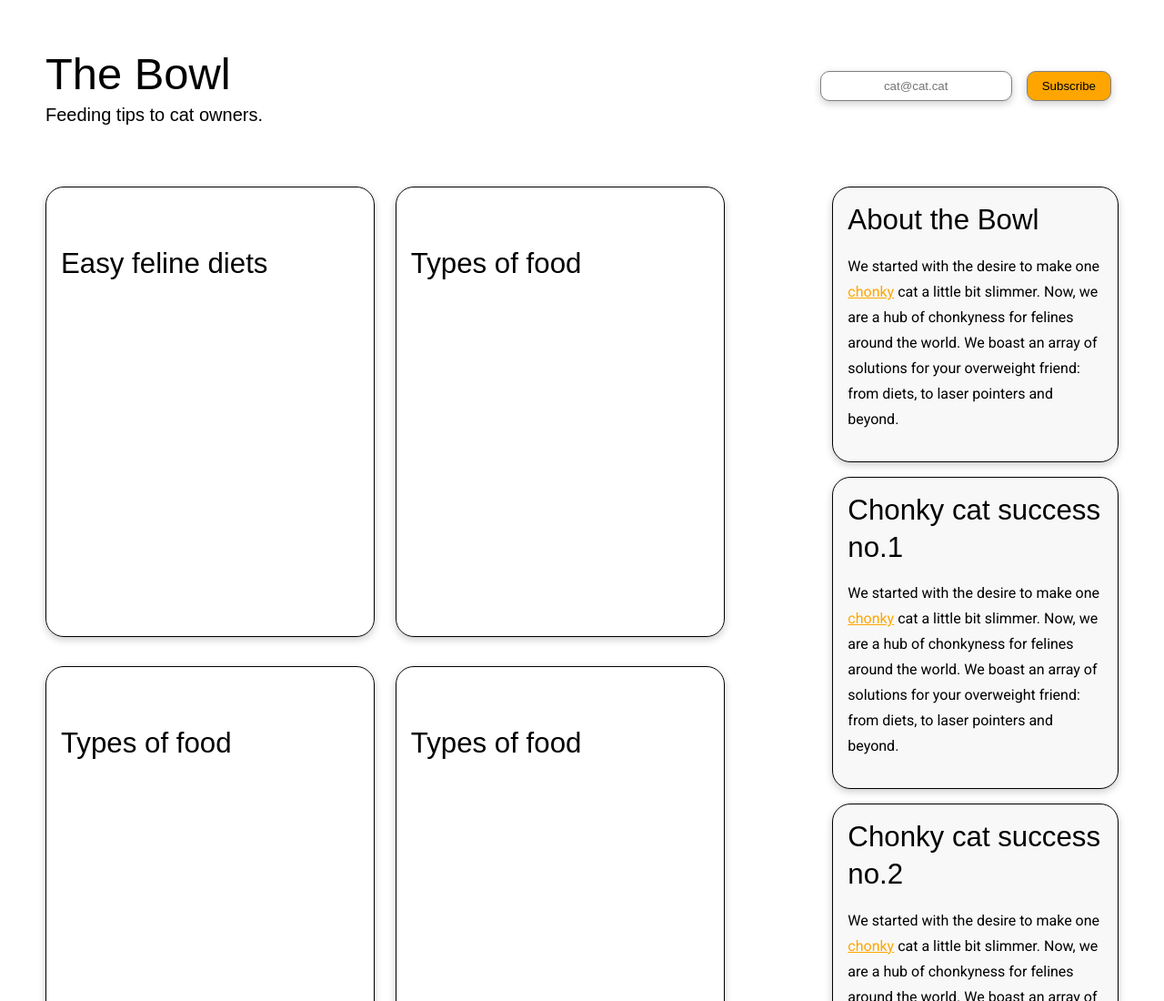
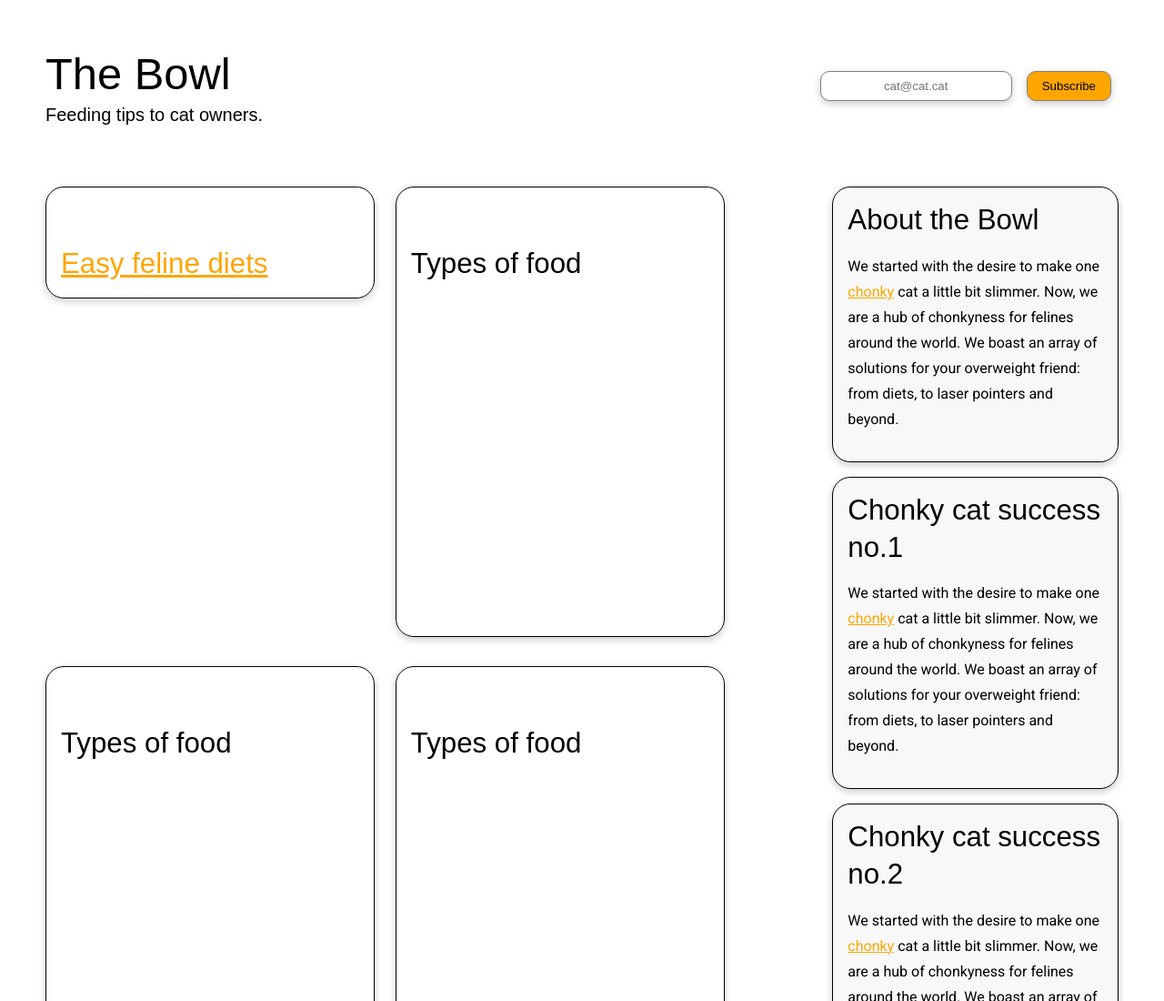
Before and after one commit to mihai-dicianu/learn-udacity-front_end_web_developer_nanodegree, a plain HTML site: page projects/1_blog/index.html in a window 1280 px wide. Shown: the top 1100 px of the page at 91% size. Drawn offline with Linux system fonts and the light colour scheme.

Commit message:
Add test article

```diff
--- a/projects/1_blog/index.html
+++ b/projects/1_blog/index.html
@@ -35,9 +35,11 @@
     </div>
 
     <div class="main">
-      <div class="article-card">
-        <h3>Easy feline diets</h3>
-      </div>
+      <a href="./article.html">
+        <div class="article-card">
+          <h3>Easy feline diets</h3>
+        </div>
+      </a>
       <div class="article-card">
         <h3>Types of food</h3>
       </div>
```
Also changed, not shown: projects/1_blog/article.html (added, +1 -0 lines).
